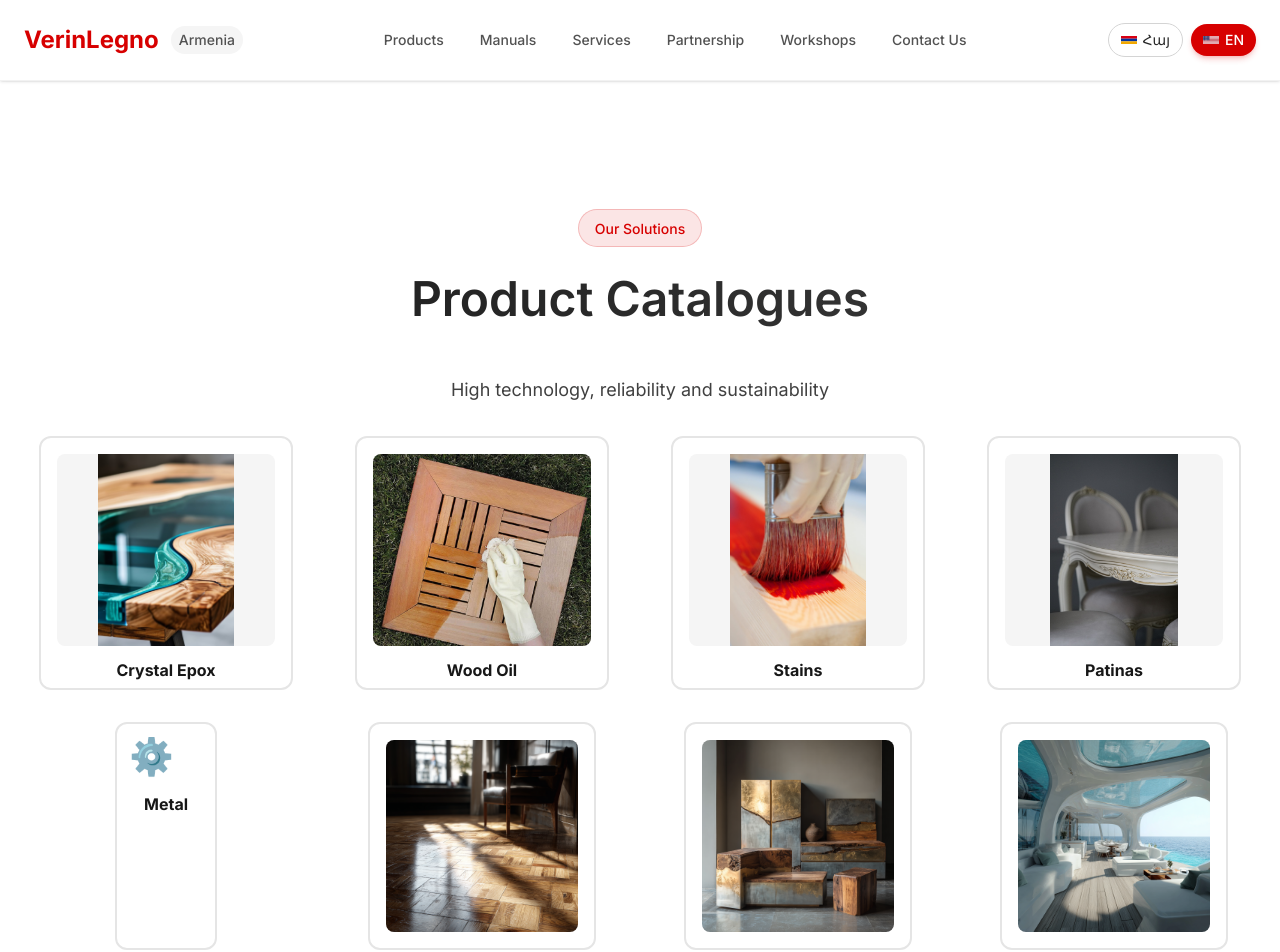
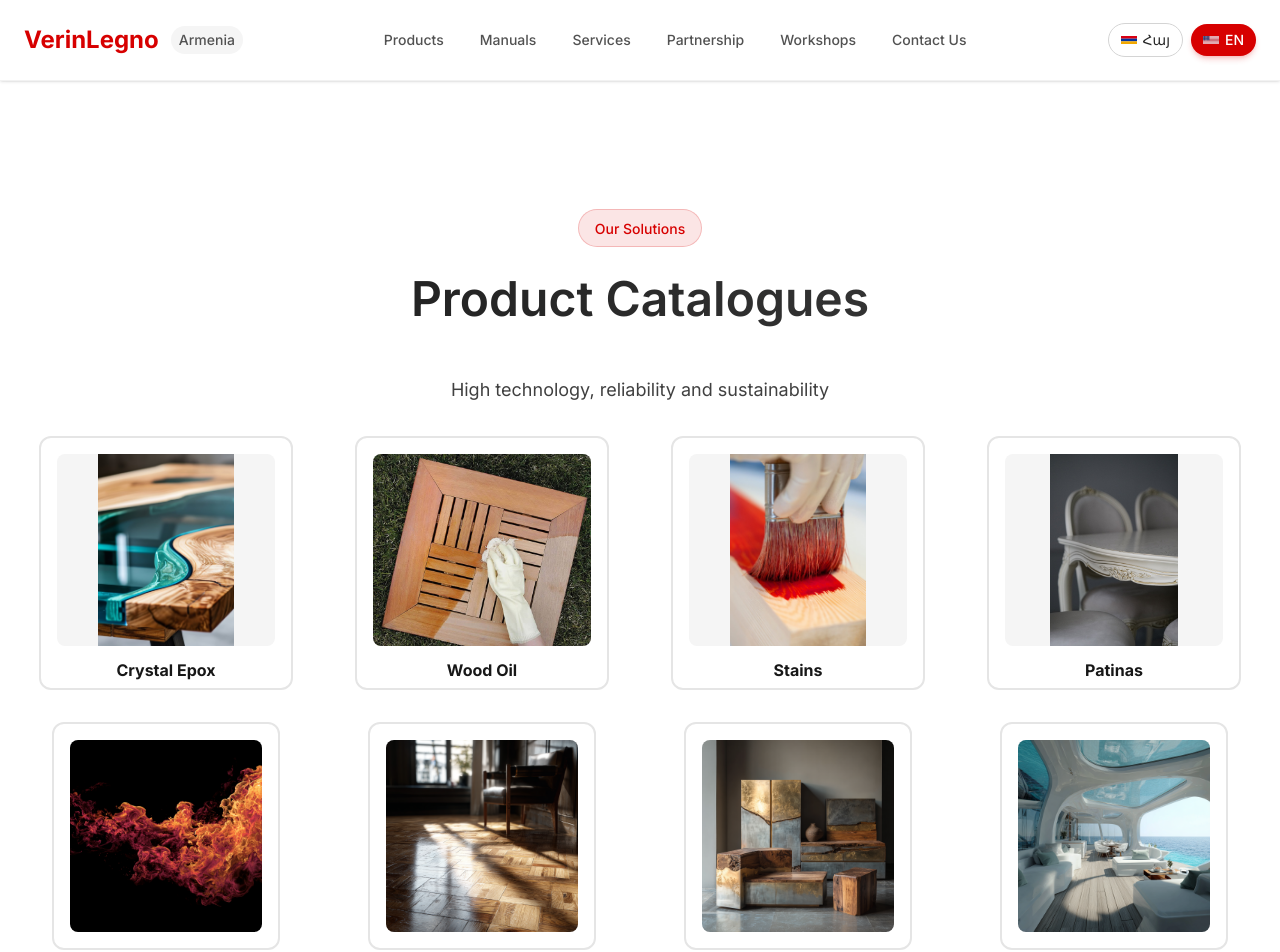
Before and after one commit to levonstepan/VerinLegno.am, a Next.js app: page /products in a window 1280 px wide. Shown: the top 952 px of the page. Built offline with nearby package versions, Linux system fonts and the light colour scheme.

Commit message:
Add Firefighter catalogue to replace Metal in Product Catalogues page

```diff
--- a/app/shared/content.ts
+++ b/app/shared/content.ts
@@ -14,7 +14,7 @@ export const hyContent = {
       { name: "Water-based exterior", href: "/catalogues/WOOD-OIL.pdf", image: "/images/catalogues/Wood oil.jpeg", pdf: "/catalogues/WOOD-OIL.pdf" },
       { name: "Water-based interior", href: "/catalogues/Stains.pdf", image: "/images/catalogues/Stains.jpeg", pdf: "/catalogues/Stains.pdf" },
       { name: "Fire retardant", href: "/catalogues/Patinas.pdf", image: "/images/catalogues/Patinas.jpeg", pdf: "/catalogues/Patinas.pdf" },
-      { name: "Metal", href: "#products" },
+      { name: "Firefighter", href: "/catalogues/Firefighter.pdf", image: "/images/catalogues/Firefighter.png", pdf: "/catalogues/Firefighter.pdf" },
       { name: "Parquet", href: "/catalogues/Parquet.pdf", image: "/images/catalogues/Parquet.png", pdf: "/catalogues/Parquet.pdf" },
       { name: "Special products", href: "/catalogues/UNICOL 2023.pdf", image: "/images/catalogues/Special Effects.png", pdf: "/catalogues/UNICOL 2023.pdf" },
       { name: "Solvent exterior", href: "/catalogues/VERIN-SEA FINISHING.pdf", image: "/images/catalogues/Verin-Sea Finishing.png", pdf: "/catalogues/VERIN-SEA FINISHING.pdf" },
@@ -128,7 +128,7 @@ export const enContent = {
       { name: "Water-based exterior", href: "/catalogues/WOOD-OIL.pdf", image: "/images/catalogues/Wood oil.jpeg", pdf: "/catalogues/WOOD-OIL.pdf" },
       { name: "Water-based interior", href: "/catalogues/Stains.pdf", image: "/images/catalogues/Stains.jpeg", pdf: "/catalogues/Stains.pdf" },
       { name: "Fire retardant", href: "/catalogues/Patinas.pdf", image: "/images/catalogues/Patinas.jpeg", pdf: "/catalogues/Patinas.pdf" },
-      { name: "Metal", href: "#products" },
+      { name: "Firefighter", href: "/catalogues/Firefighter.pdf", image: "/images/catalogues/Firefighter.png", pdf: "/catalogues/Firefighter.pdf" },
       { name: "Parquet", href: "/catalogues/Parquet.pdf", image: "/images/catalogues/Parquet.png", pdf: "/catalogues/Parquet.pdf" },
       { name: "Special products", href: "/catalogues/UNICOL 2023.pdf", image: "/images/catalogues/Special Effects.png", pdf: "/catalogues/UNICOL 2023.pdf" },
       { name: "Solvent exterior", href: "/catalogues/VERIN-SEA FINISHING.pdf", image: "/images/catalogues/Verin-Sea Finishing.png", pdf: "/catalogues/VERIN-SEA FINISHING.pdf" },
```
